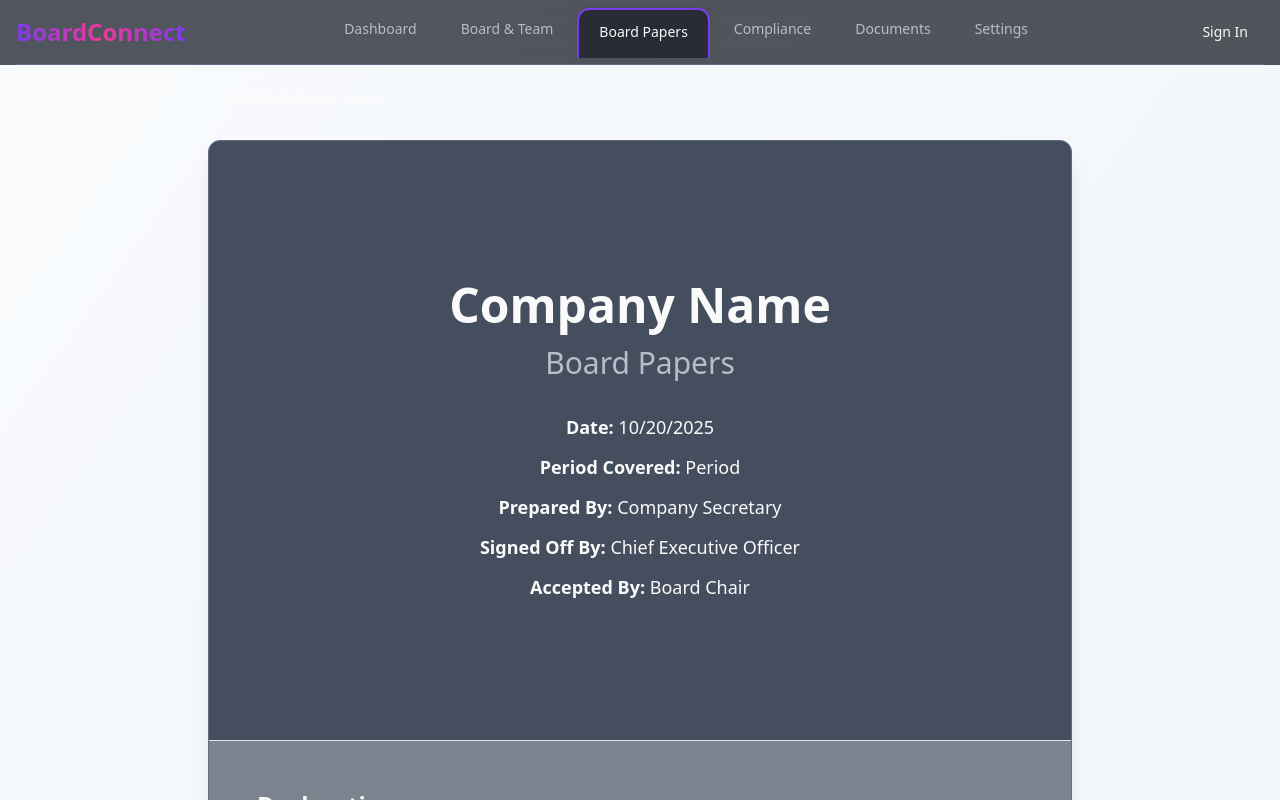
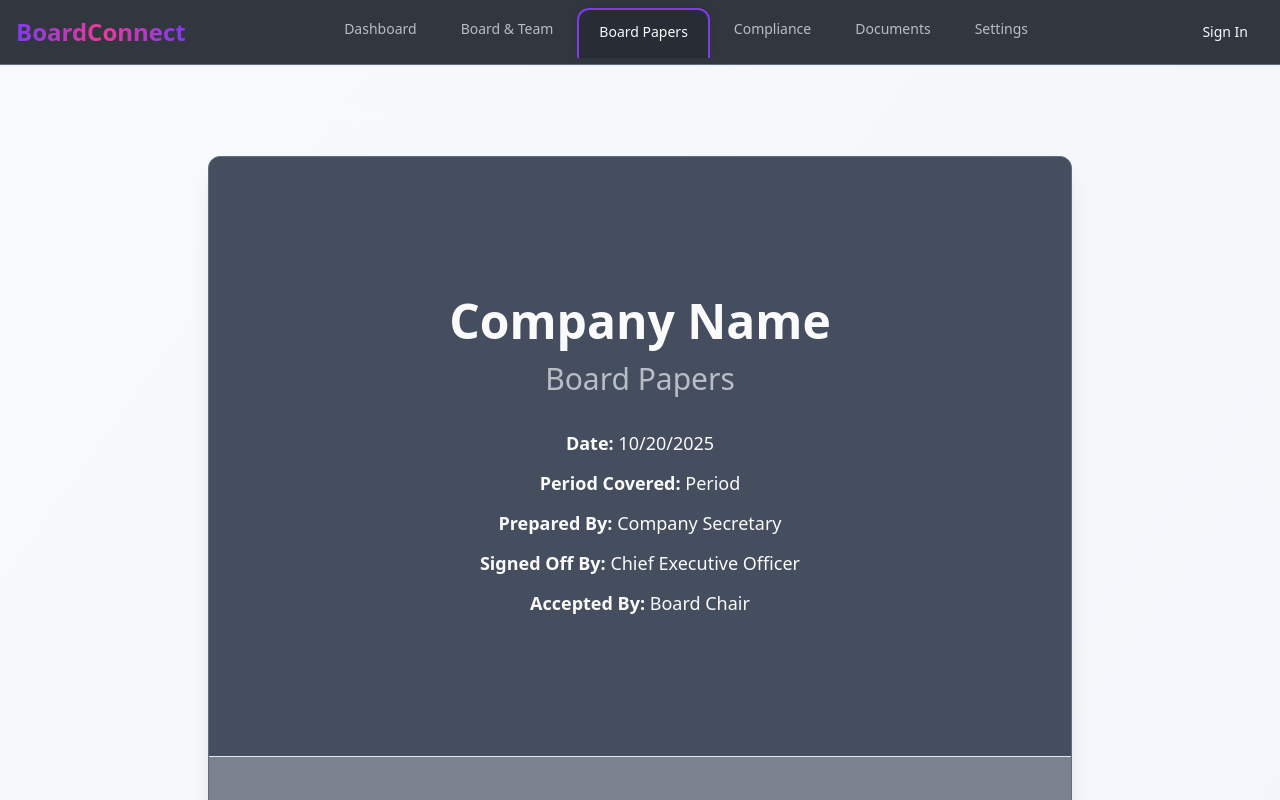
Before and after one commit to DRycroft/DirectorAiT, a React (Vite) app: page /board-papers/1 in a window 1280 px wide. Shown: the top 800 px of the page. Built offline with nearby package versions, Linux system fonts and the light colour scheme; no server answers; the database is empty; the HTML template or start-up script is replaced by a standard one.

Commit message:
Fix: Lock page menu to top

```diff
--- a/src/components/Hero.tsx
+++ b/src/components/Hero.tsx
@@ -5,7 +5,7 @@ import heroImage from "@/assets/hero-board.jpg";
 
 const Hero = () => {
   return (
-    <section className="relative min-h-screen flex items-center pt-20">
+    <section className="relative min-h-screen flex items-center pt-24">
       {/* Background gradient */}
       <div className="absolute inset-0 bg-gradient-to-br from-primary/5 via-accent/5 to-background -z-10" />
 
--- a/src/components/Navigation.tsx
+++ b/src/components/Navigation.tsx
@@ -46,9 +46,9 @@ const Navigation = () => {
   };
 
   return (
-    <nav className="fixed top-0 left-0 right-0 z-50 bg-transparent">
-      <div className="container mx-auto px-4 bg-background/80 backdrop-blur-md">
-        <div className="flex items-center justify-between border-b border-border">
+    <nav className="fixed top-0 left-0 right-0 z-[100] bg-background/95 backdrop-blur-md border-b border-border shadow-sm">
+      <div className="container mx-auto px-4">
+        <div className="flex items-center justify-between">
           <Link to="/" className="flex items-center gap-2 py-3">
             <div className="text-2xl font-bold bg-gradient-to-r from-primary via-accent to-primary bg-clip-text text-transparent">
               BoardConnect
--- a/src/pages/BoardPaperDocument.tsx
+++ b/src/pages/BoardPaperDocument.tsx
@@ -183,7 +183,7 @@ const BoardPaperDocument = () => {
   return (
     <div className="min-h-screen bg-gradient-to-br from-slate-50 to-slate-100 flex flex-col">
       <Navigation />
-      <main className="flex-1 container mx-auto px-4 pt-20 pb-8 max-w-4xl">
+      <main className="flex-1 container mx-auto px-4 pt-24 pb-8 max-w-4xl">
         <div className="mb-6 flex items-center gap-4">
           <Button
             variant="ghost"
--- a/src/pages/BoardPapers.tsx
+++ b/src/pages/BoardPapers.tsx
@@ -158,7 +158,7 @@ const BoardPapers = () => {
   return (
     <div className="min-h-screen bg-background flex flex-col">
       <Navigation />
-      <main className="flex-1 container mx-auto px-4 pt-16 pb-4 max-w-7xl">
+      <main className="flex-1 container mx-auto px-4 pt-24 pb-4 max-w-7xl">
         <div className="mb-2 flex items-center justify-between gap-4">
           <Tabs defaultValue="papers" className="w-full flex-1">
             <TabsList className="grid w-full grid-cols-4 h-10">
--- a/src/pages/Compliance.tsx
+++ b/src/pages/Compliance.tsx
@@ -238,7 +238,7 @@ const Compliance = () => {
   return (
     <div className="min-h-screen bg-background">
       <Navigation />
-      <main className="container mx-auto px-4 py-8">
+      <main className="container mx-auto px-4 py-8 pt-24">
         <div className="flex justify-between items-center mb-8">
           <div>
             <h1 className="text-4xl font-bold mb-2">Compliance Management</h1>
```
